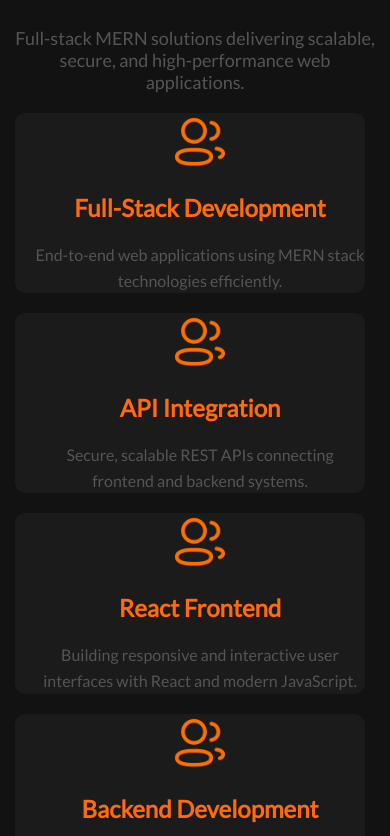
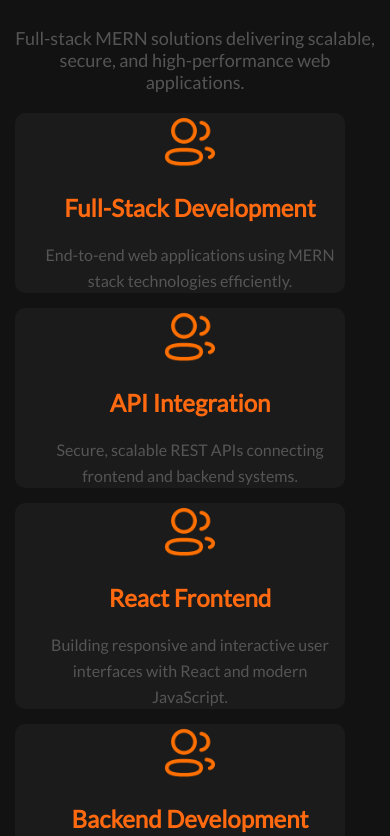
Before and after one commit to hammadalimwt/My-Portfolio, a plain HTML site: page index.html in a window 390 px wide. Shown: the part 948-1784 px from the top of the page. Drawn offline with Linux system fonts and the light colour scheme.

Commit message:
chane the file

```diff
--- a/style.css
+++ b/style.css
@@ -847,7 +847,7 @@ display: none;
         height: 210px;
     }
     .works {
-        width: 350px;
+        width: 340px;
         margin: 0;
         height: 100px;
         padding: 0;
@@ -871,15 +871,15 @@ display: none;
         display: flex;
         flex-direction: column;
         /* grid-template-columns: 1fr; */
-        width: 350px;
+        width: 330px;
         padding: 0;
-        gap: 20px;
+        gap: 15px;
         align-items: start;
         justify-content: center;
         margin: 10px 15px;
     }
     .card1{
-        width: 350px;
+        width: 330px;
 
         margin: auto;
         /* margin-left: 20px; */
```
